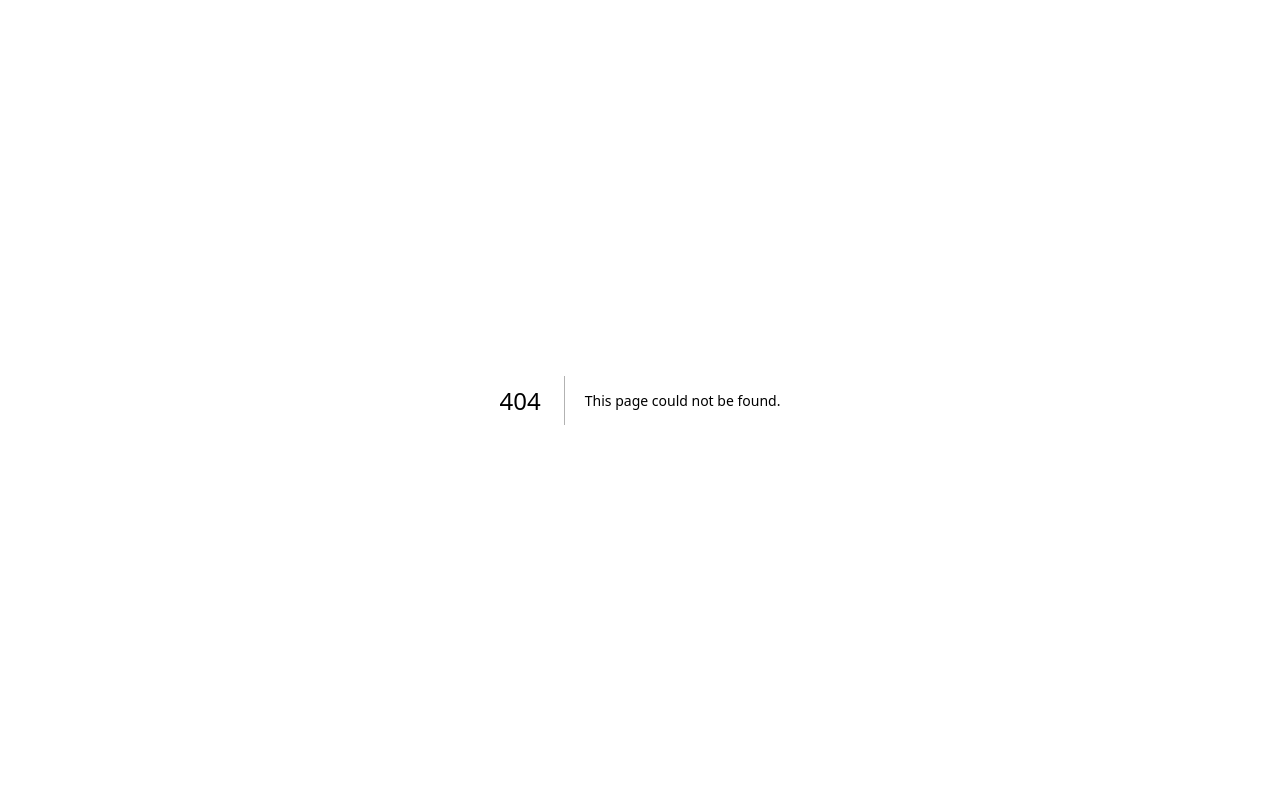
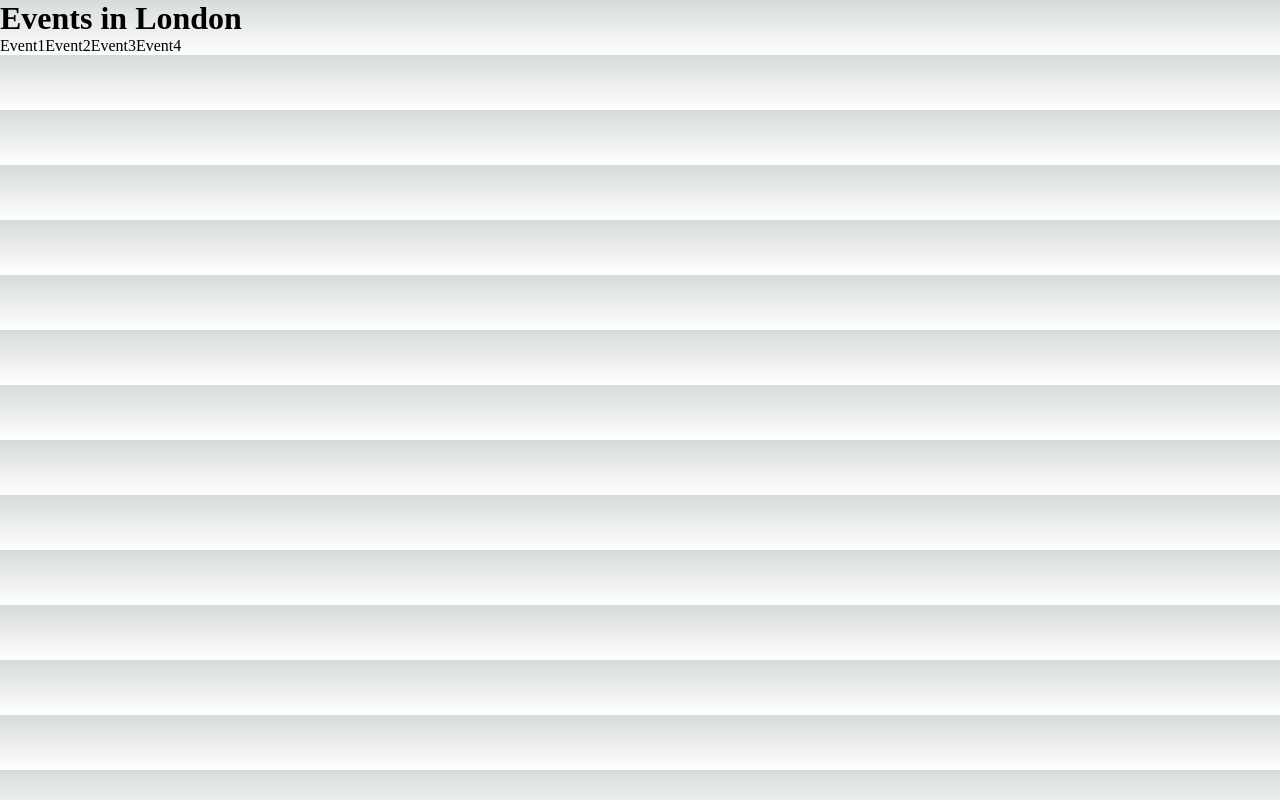
Before and after one commit to PoliJun/events-app, a Next.js app: page /events/Liverpool in a window 1280 px wide. Before the commit this address had no page. Built offline with nearby package versions, Linux system fonts and the light colour scheme.

Commit message:
Add dynamic files for event categories and single events

```diff
--- /dev/null
+++ b/pages/events/[cat]/[id].js
@@ -0,0 +1,5 @@
+const Page = () => {
+  return <h1>Our Single Event</h1>;
+};
+
+export default Page;
--- /dev/null
+++ b/pages/events/[cat]/index.js
@@ -0,0 +1,13 @@
+const Page = () => {
+  return (
+    <div>
+      <h1>Events in London</h1>
+      <a href="/events/event1">Event1</a>
+      <a href="/events/event2">Event2</a>
+      <a href="/events/event3">Event3</a>
+      <a href="/events/event4">Event4</a>
+
+    </div>
+  );
+};
+export default Page;
--- a/pages/events/events1.js
+++ b/pages/events/events1.js
@@ -1,2 +1,6 @@
-const Page = () => <div>Events 1</div>;
+const Page = () => (
+  <div>
+    <h1>Events 1</h1>
+  </div>
+);
 export default Page;
--- a/pages/events/index.js
+++ b/pages/events/index.js
@@ -2,15 +2,15 @@ const Page = () => (
   <div>
     <h1>Events Page</h1>
     <div>
-      <a href="">
+      <a href="/events/London">
         <img />
         <h1>Events in London</h1>
       </a>
-      <a href="">
+      <a href="/events/Manchester">
         <img />
         <h1>Events in Manchester</h1>
       </a>
-      <a href="">
+      <a href="/events/Liverpool">
         <img />
         <h1>Events in Liverpool</h1>
       </a>
```
Also changed, not shown: 1 other file (tests, documents, lock files or other folders).
